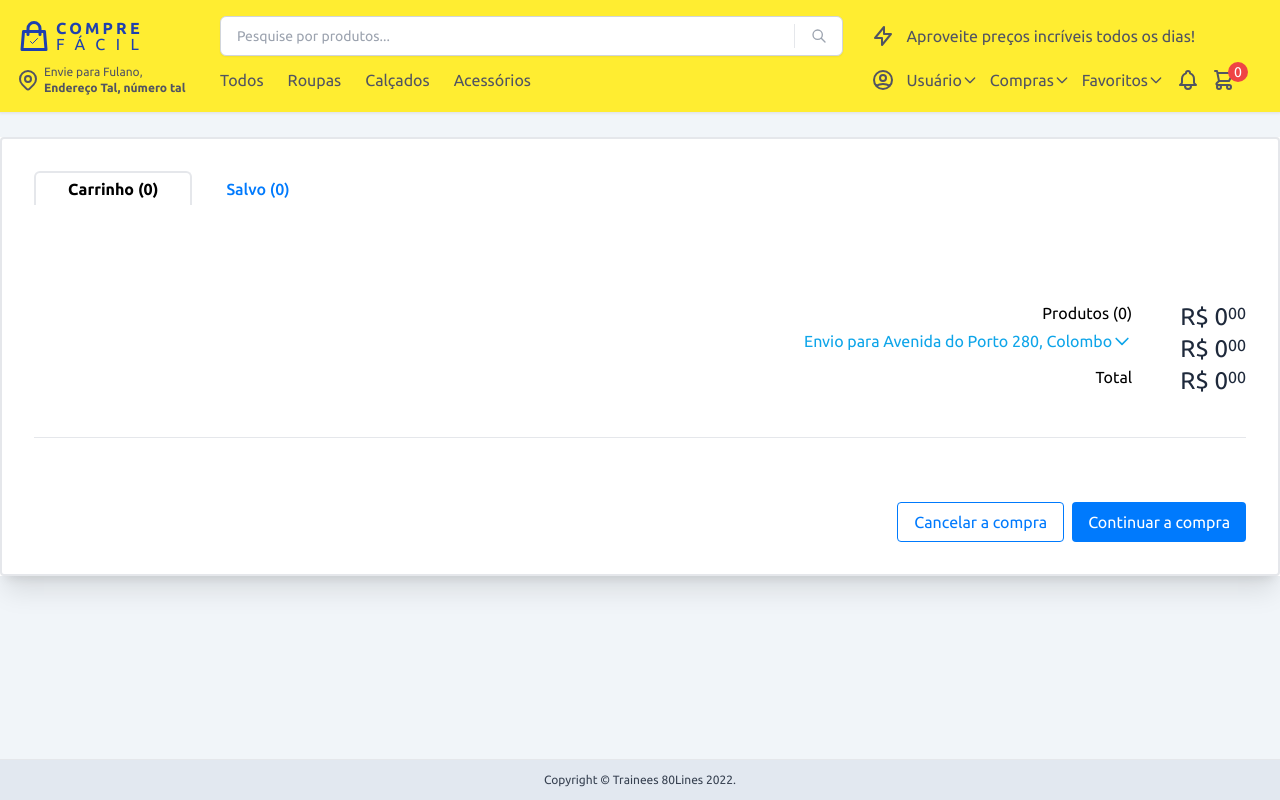
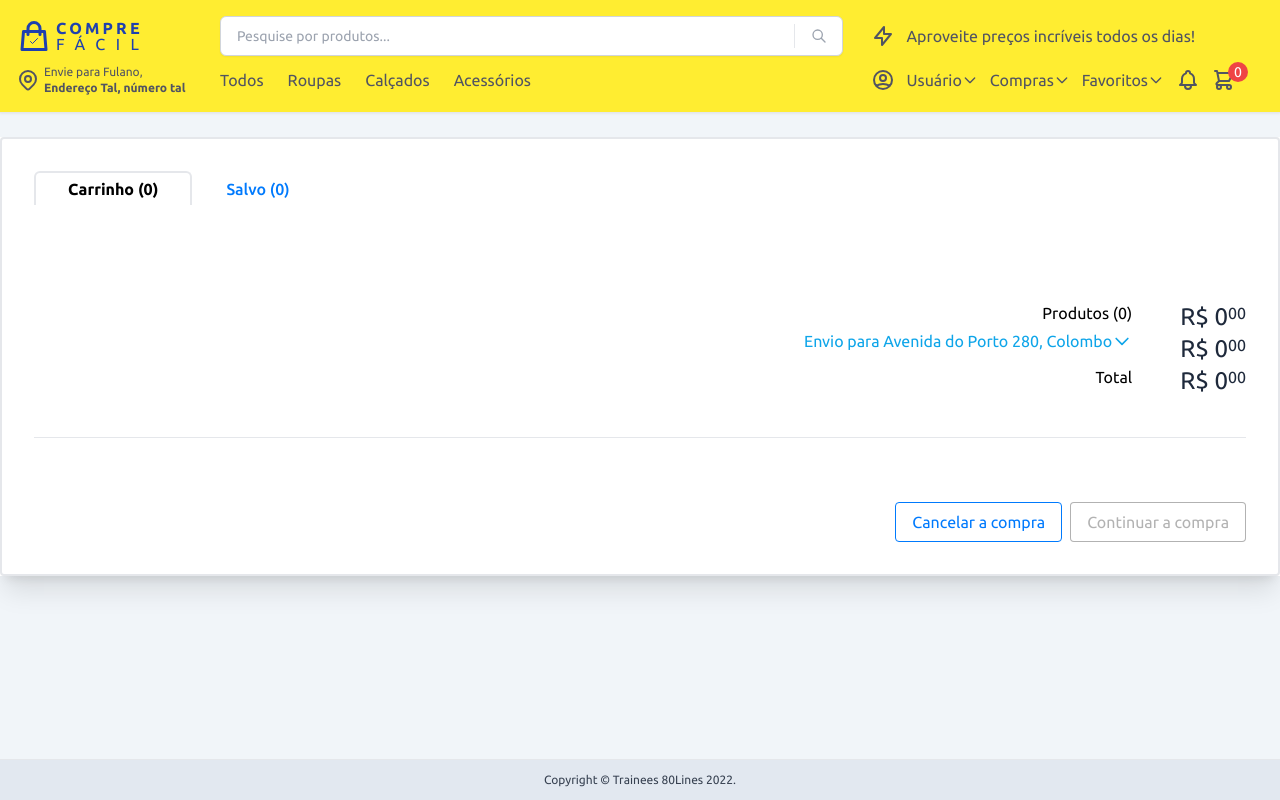
Before and after one commit to leandroepr/trainees-ecommerce-2022, a Next.js app: page /carrinho in a window 1280 px wide. Built offline with nearby package versions, Linux system fonts and the light colour scheme; what react-toast-notifications would draw is missing.

Commit message:
bugfix: finish order and cancel order buttons

```diff
--- a/src/features/cart/components/cart-box/cart-box-tab-1.tsx
+++ b/src/features/cart/components/cart-box/cart-box-tab-1.tsx
@@ -1,12 +1,14 @@
 import { Button, Column, Row } from 'components/toolkit'
 import useCartContext from 'features/cart/hooks/use-cart-context'
 import { CartItemType } from 'features/cart/types/cart-item-type'
+import { useRouter } from 'next/router'
 import React from 'react'
 import CartItem from '../cart-item/cart-item'
 import ProductsTotalPrice from '../total-price/products-total-price'
 
 const CartBoxFirstTab: React.FC = () => {
   const { items, dispatch } = useCartContext()
+  const router = useRouter()
 
   const manageItem = (type: string, item: CartItemType) => {
     switch (type) {
@@ -42,6 +44,13 @@ const CartBoxFirstTab: React.FC = () => {
         console.error('Undefined action')
     }
   }
+
+  const finishSale = () => {
+    router.push('/sucesso')
+    dispatch({
+      type: 'clear',
+    })
+  }
   return (
     <Column className="w-full">
       <Column className="flex flex-col">
@@ -59,10 +68,22 @@ const CartBoxFirstTab: React.FC = () => {
         </Row>
       </Column>
       <Row className="pt-16 justify-end">
-        <Button shape="rounded" variant="light" size="md" className="mr-2">
+        <Button
+          shape="rounded"
+          variant="light"
+          size="md"
+          className="mr-2"
+          onClick={() => router.push('/')}
+        >
           Cancelar a compra
         </Button>
-        <Button shape="rounded" variant="info" size="md">
+        <Button
+          disabled={items.length <= 0}
+          shape="rounded"
+          variant="info"
+          size="md"
+          onClick={() => finishSale()}
+        >
           Continuar a compra
         </Button>
       </Row>
```
